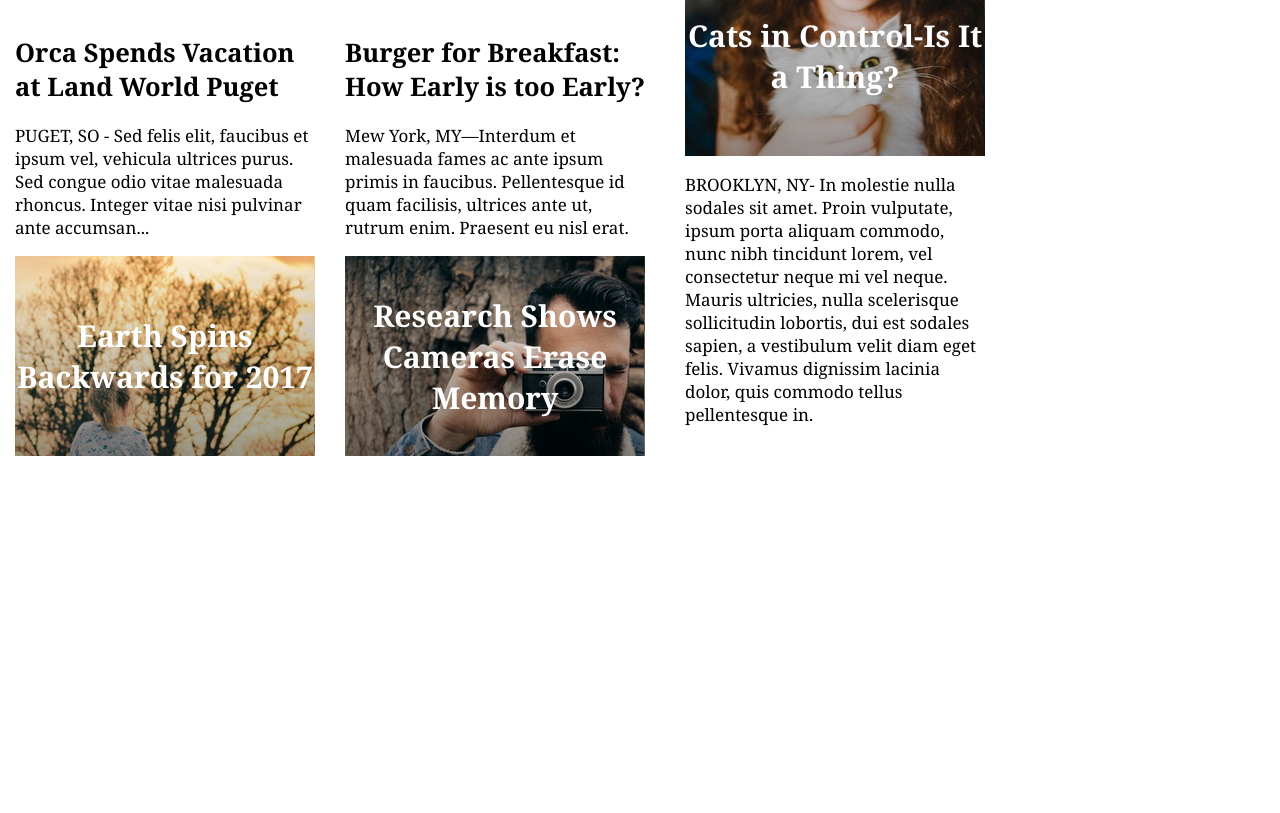
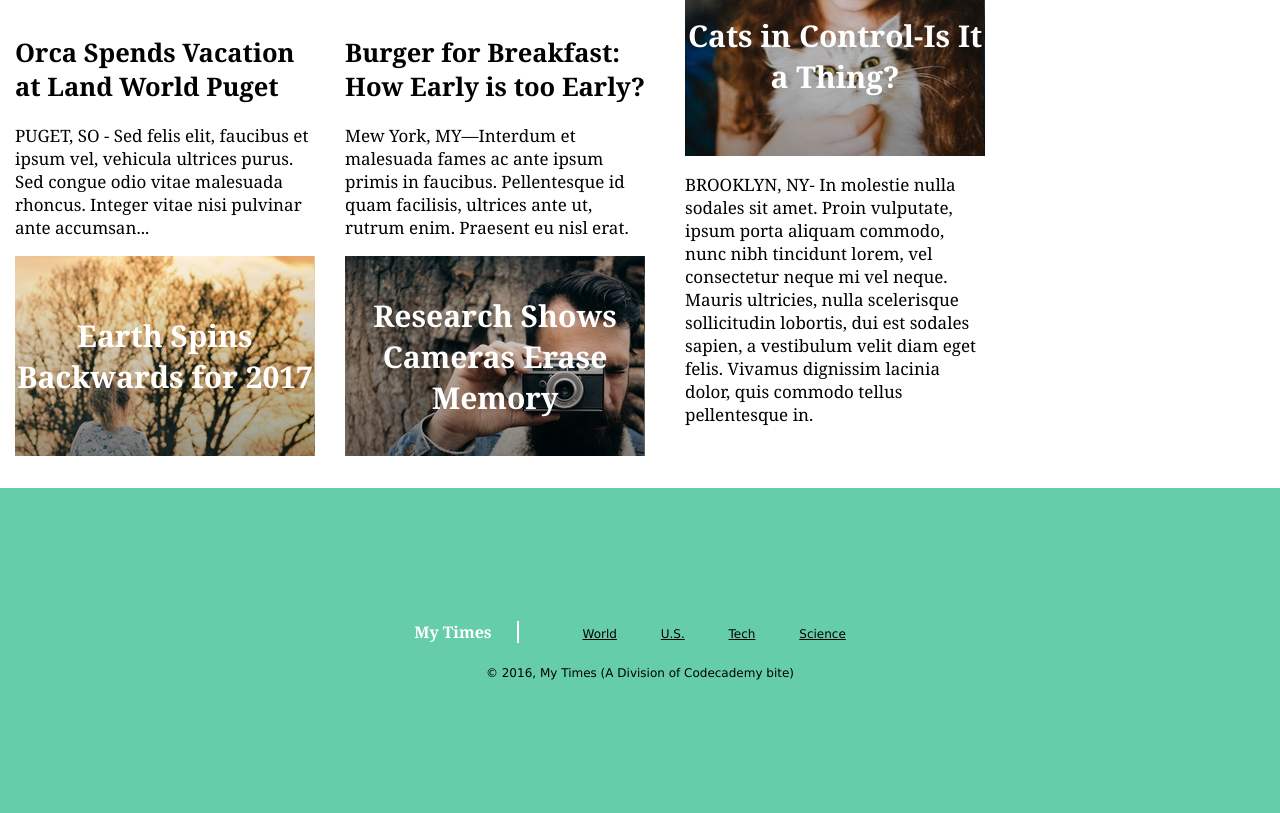
Before and after one commit to TwanSchipper/Times, a plain HTML site: page index.html in a window 1280 px wide. Shown: the part 686-1499 px from the top of the page. Before the commit the page ends 1174 px from the top, so only its background shows below. Drawn offline with Linux system fonts and the light colour scheme.

Commit message:
project afgerond

```diff
--- a/index.html
+++ b/index.html
@@ -81,9 +81,25 @@
                   <li>Finally a Top Secret Way You Can</li>
                 </ul>
           </article>
-
         </div>
       </div>
     </main>
+    <footer>
+        <div class="info">
+          <h1>My Times</h1>
+          <nav>
+            <ul>
+              <li><a>World</a></li>
+              <li><a>U.S.</a></li>
+              <li><a>Tech</a></li>
+              <li><a>Science</a></li>
+            </ul>
+          </nav>
+        </div>
+        <div class="copy">
+          <p>© 2016, My Times (A Division of Codecademy bite)</p>
+        </div>
+      </div>
+    </footer>
   </body>
 </html>
--- a/resources/css/style.css
+++ b/resources/css/style.css
@@ -149,3 +149,33 @@ nav li a {
   font-size: 12px;
   color: DimGray;
 }
+
+footer {
+  height: 325px;
+  background-color: MediumAquamarine;
+   margin: auto;
+   font-family: Verdana;
+   font-size: 12px;
+   display: flex;
+   align-items: center;
+   justify-content: center;
+   flex-direction: column;
+}
+
+footer nav {
+  display: inline-block;
+}
+
+footer nav li a {
+  text-decoration: underline;
+}
+
+footer h1 {
+  display: inline-block;
+  padding-right: 25px;
+  border-right: 2px solid white;
+  font-family: Georgia;
+  font-size: 16px;
+  font-weight: bold;
+  color: white;
+}
```
